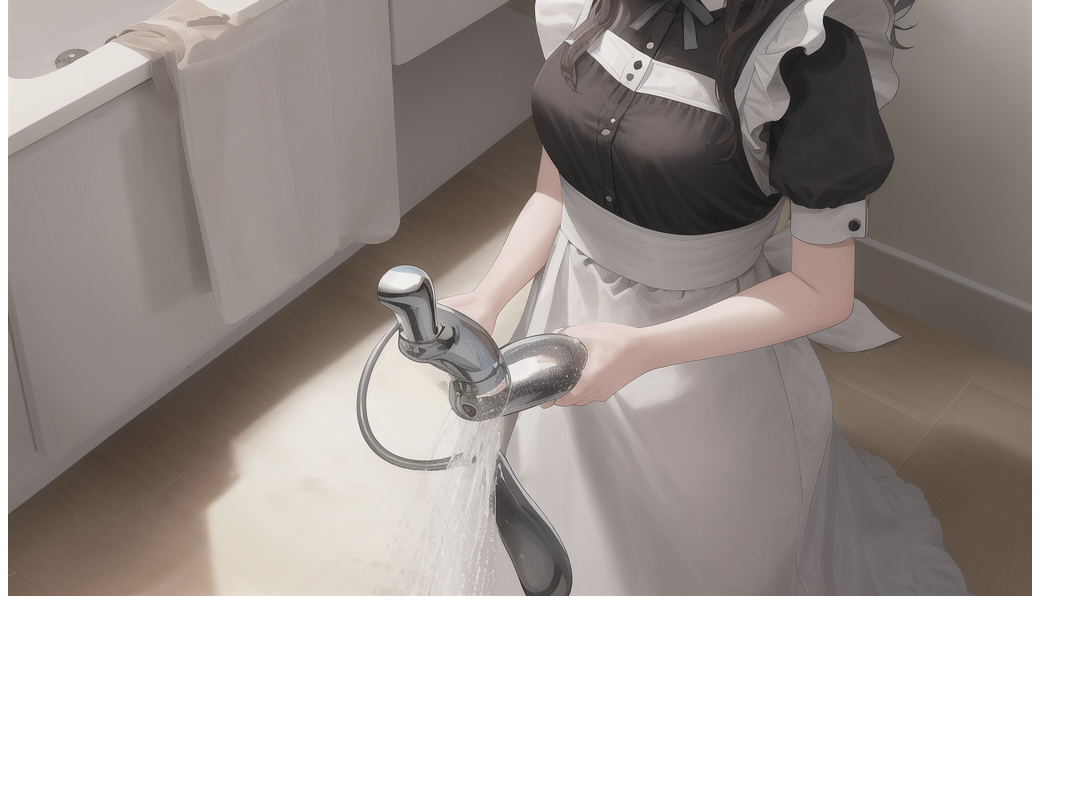
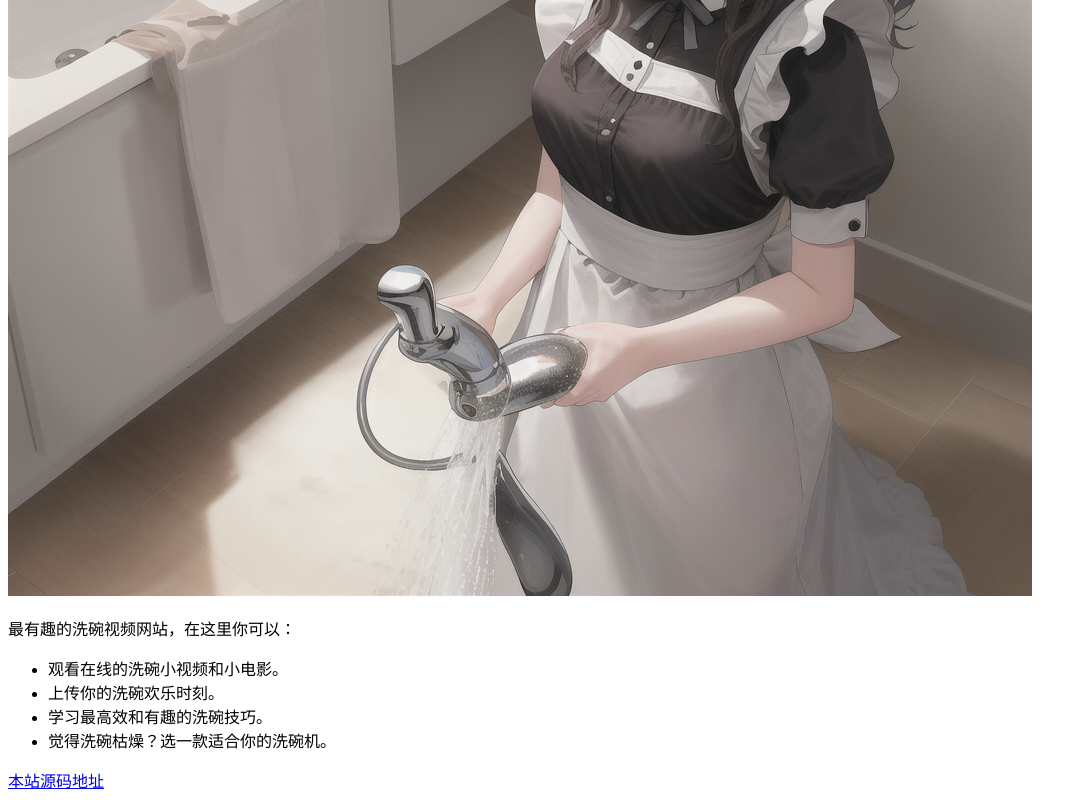
Before and after one commit to SucRunBug/interesting-dishwashing-video-site, a plain HTML site: page web-project/test-site/index.html in a window 1280 px wide. Shown: the part 436-1236 px from the top of the page, without its empty margins (0-1087 px from the left). Before the commit the page ends 1044 px from the top, so only its background shows below. Drawn offline with Linux system fonts and the light colour scheme.

Commit message:
HTML 文档更新

```diff
--- a/web-project/test-site/index.html
+++ b/web-project/test-site/index.html
@@ -5,6 +5,14 @@
     <title>My test page</title>
   </head>
   <body>
-    <img src="images/washing-maid.png" alt="My test image">
+    <img src="images/washing-maid.png" alt="AI生成的洗碗女仆图片">
+    <p>最有趣的洗碗视频网站，在这里你可以：</p>
+    <ul>
+      <li>观看在线的洗碗小视频和小电影。</li>
+      <li>上传你的洗碗欢乐时刻。</li>
+      <li>学习最高效和有趣的洗碗技巧。</li>
+      <li>觉得洗碗枯燥？选一款适合你的洗碗机。</li>
+    </ul>
+    <a href="https://github.com/SucRunBug/interesting-dishwashing-video-site">本站源码地址</a>
   </body>
 </html>
```
Also changed, not shown: 1 other file.
